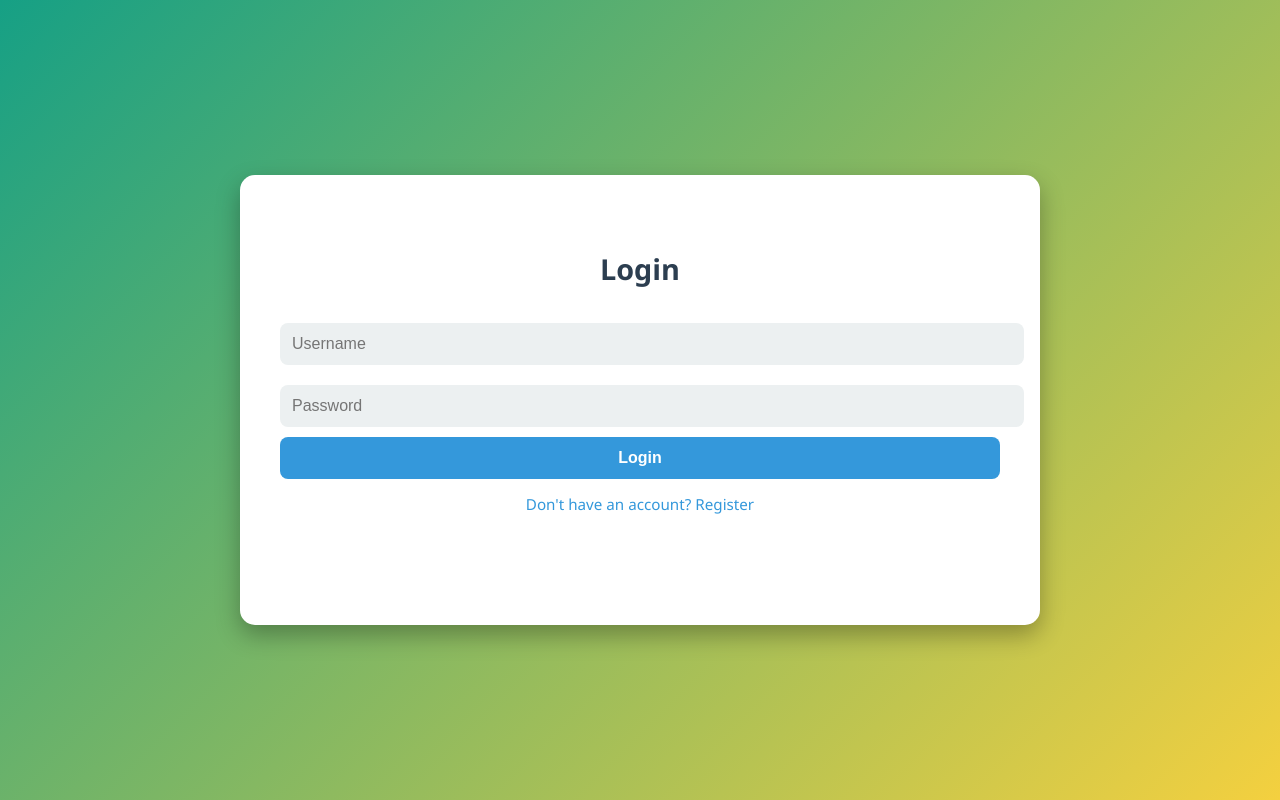
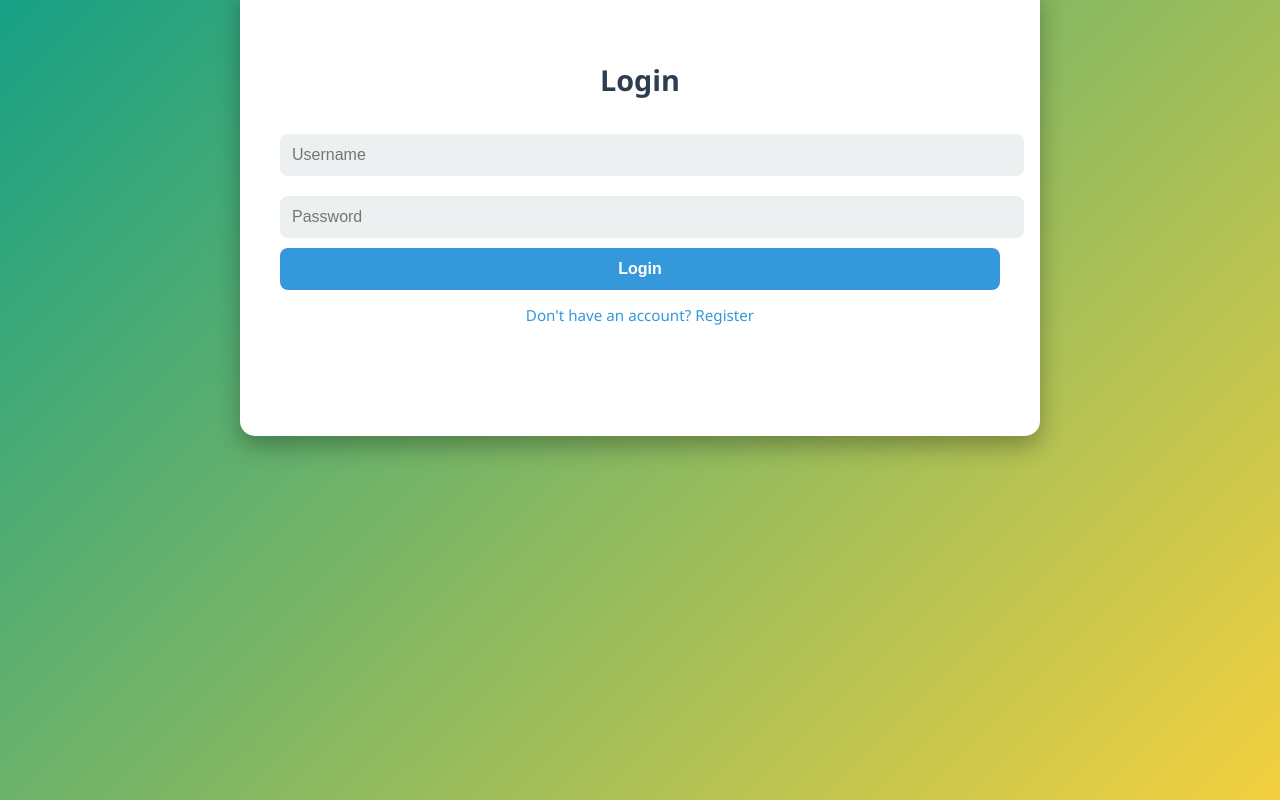
Before and after one commit to AlvinGeorge-AG/GadNEXUS, a Flask app: page /login in a window 1280 px wide. Run offline with Flask 3, Linux system fonts and the light colour scheme.

Commit message:
fix: adjust margin-top for login box to improve layout

```diff
--- a/templates/login.html
+++ b/templates/login.html
@@ -24,7 +24,8 @@
         max-width: 400px;
         min-width: 800px;
         min-height: 450px;
-         box-sizing: border-box; }
+        margin-top: -10cm;
+        box-sizing: border-box; }
     .login-box h2 {
       margin-bottom: 25px;
       color: #2c3e50;
```
